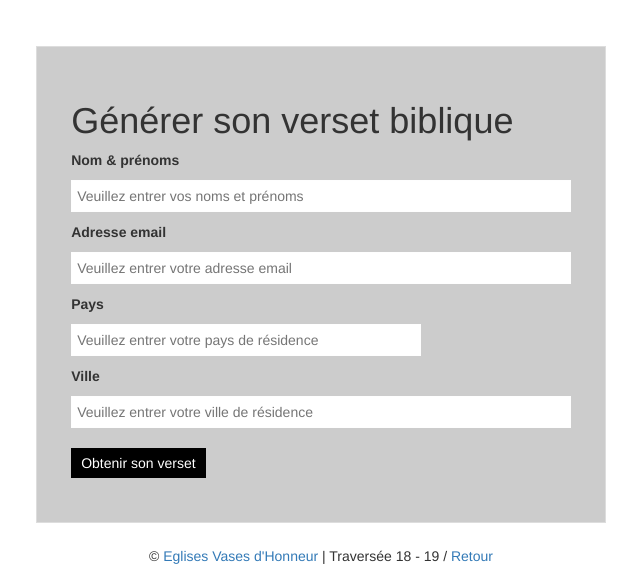
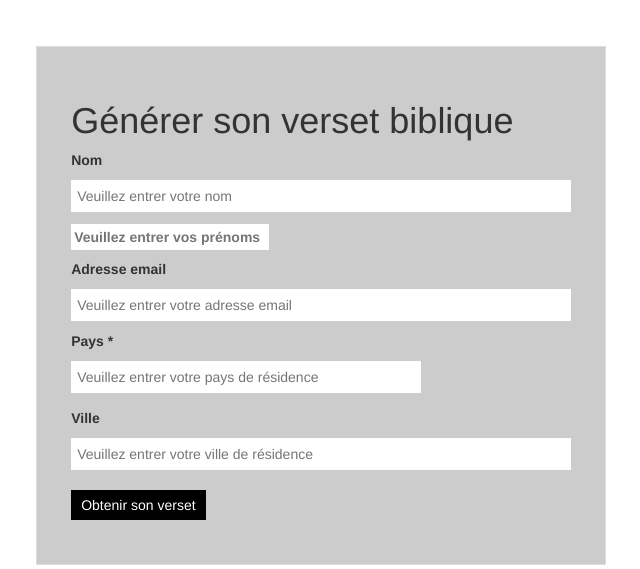
Before and after one commit to erwinFrederic/traversee_16_17, a PHP site: page / in a window 1280 px wide. Shown: the top 569 px of the page, without its empty margins (319-959 px from the left). Run offline with PHP 8.4, Linux system fonts and the light colour scheme; some libraries are stand-ins or nearby versions; grey boxes are pictures that could not be loaded.

Commit message:
Ajout country element

```diff
--- a/views/footer.php
+++ b/views/footer.php
@@ -1,8 +1,11 @@
 
             <footer>
-                <div class="copyright">
-                    <p>© <a href="http://vasesdhonneur.org/">Eglises Vases d'Honneur</a> | Traversée 18 - 19 / <a href="index.php">Retour</a></p>
-                </div>
+                <footer>
+                    <div class="copyright">
+                        <p><img src="http://vasesdhonneur.org/images/logo.png" alt="logo" /> © Eglises Vases d'Honneur - Traversée 18 - 19</p>
+                    </div>
+                </footer>
+
             </footer>
 
         </div>
--- a/views/header.php
+++ b/views/header.php
@@ -21,6 +21,11 @@
         <!-- Own CSS -->
         <link rel="stylesheet" href="css/style.css" />
 
+        <!-- Country selector -->
+        <script src="js/country-select-js/build/js/countrySelect.min.js"></script>
+        <link rel="stylesheet" href="js/country-select-js/build/css/countrySelect.css">
+
+
     </head>
     <body>
 
--- a/views/home.php
+++ b/views/home.php
@@ -4,9 +4,14 @@
         <form class="get-verset" method="post" action="controllers/getVerset.php">
 
             <form id="addVersetForm" method="post" class="add-verset" action="controllers/addVerset.php">
-                <div class="nom_prenoms">
-                    <label class="nom-label">Nom & prénoms</label>
-                    <input type="text" class="field" name="nomprenoms_field" placeholder="Veuillez entrer vos noms et prénoms" required />
+                <div class="name">
+                    <label class="nom-label">Nom</label>
+                    <input type="text" class="field" name="name_field" placeholder="Veuillez entrer votre nom" required />
+                </div>
+
+                <div class="surname">
+                    <label class="nom-label"Prénoms</label>
+                    <input type="text" class="field" name="surname_field" placeholder="Veuillez entrer vos prénoms" required />
                 </div>
 
                 <div class="content">
@@ -14,9 +19,9 @@
                     <input type="email" name="email_field" placeholder="Veuillez entrer votre adresse email" required />
                 </div>
 
-                <div class="country">
-                    <label class="country-label">Pays</label>
-                    <input type="text" name="country_field" placeholder="Veuillez entrer votre pays de résidence" required />
+                <div class="form-group country">
+                    <label class="country-label">Pays <span class="mandatory">*</span> </label>
+                    <input id="country" type="text" name="country_field" placeholder="Veuillez entrer votre pays de résidence" required />
                 </div>
 
                 <div class="city">
```
